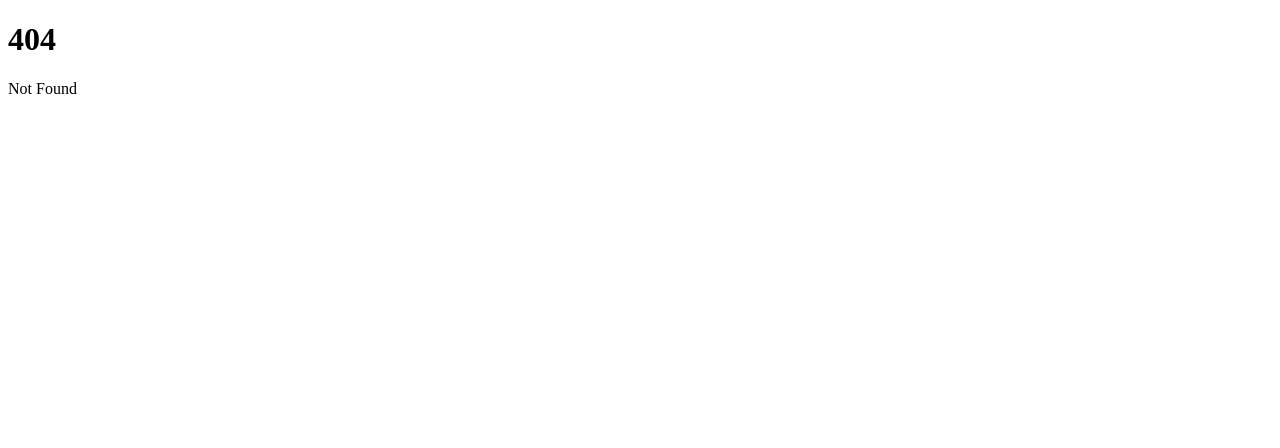
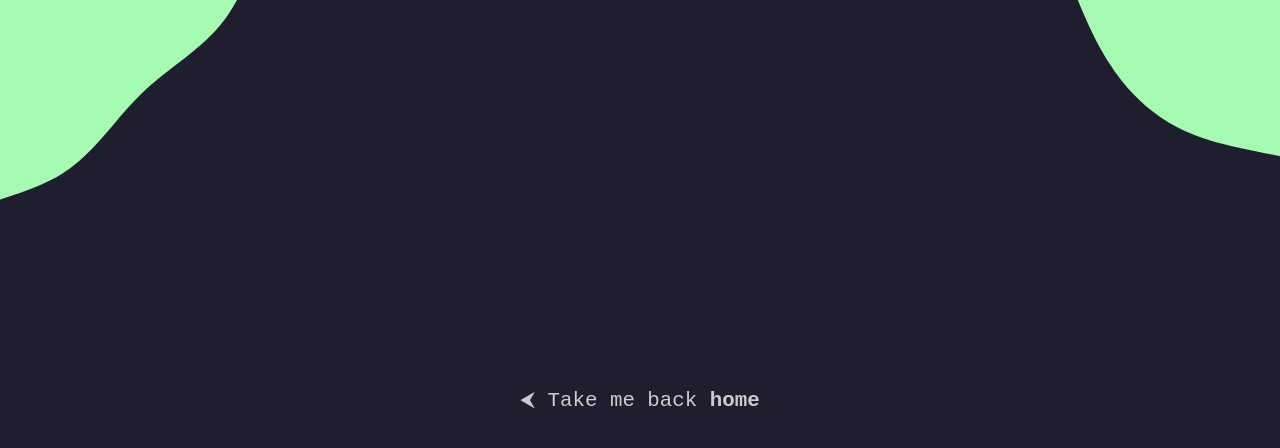
Before and after one commit to pml68/website, a SvelteKit app: page /projects in a window 1280 px wide. Before the commit this address had no page. Shown: the top 448 px of the page. Built offline with nearby package versions, Linux system fonts and the light colour scheme.

Commit message:
feat: add projects page (empty for now)

```diff
--- /dev/null
+++ b/src/routes/+layout.svelte
@@ -0,0 +1,12 @@
+<script lang="ts">
+  import '../app.scss'
+
+  import wave1 from '$lib/assets/wave1.svg'
+  import wave2 from '$lib/assets/wave2.svg'
+</script>
+
+<img src={wave1} alt="Wave 1" class="wave wave1">
+<img src={wave2} alt="Wave 2" class="wave wave2">
+<div class="container">
+  <slot/>
+</div>
--- /dev/null
+++ b/src/routes/projects/+page.svelte
@@ -0,0 +1,7 @@
+<script lang="ts">
+  import { base } from "$app/paths"
+</script>
+
+<div class="home">
+  ⮜ Take me back <a href={base + '/'}><b>home</b></a>
+</div>
```
Also changed, not shown: src/routes/+page.svelte (+5 -3 lines).
